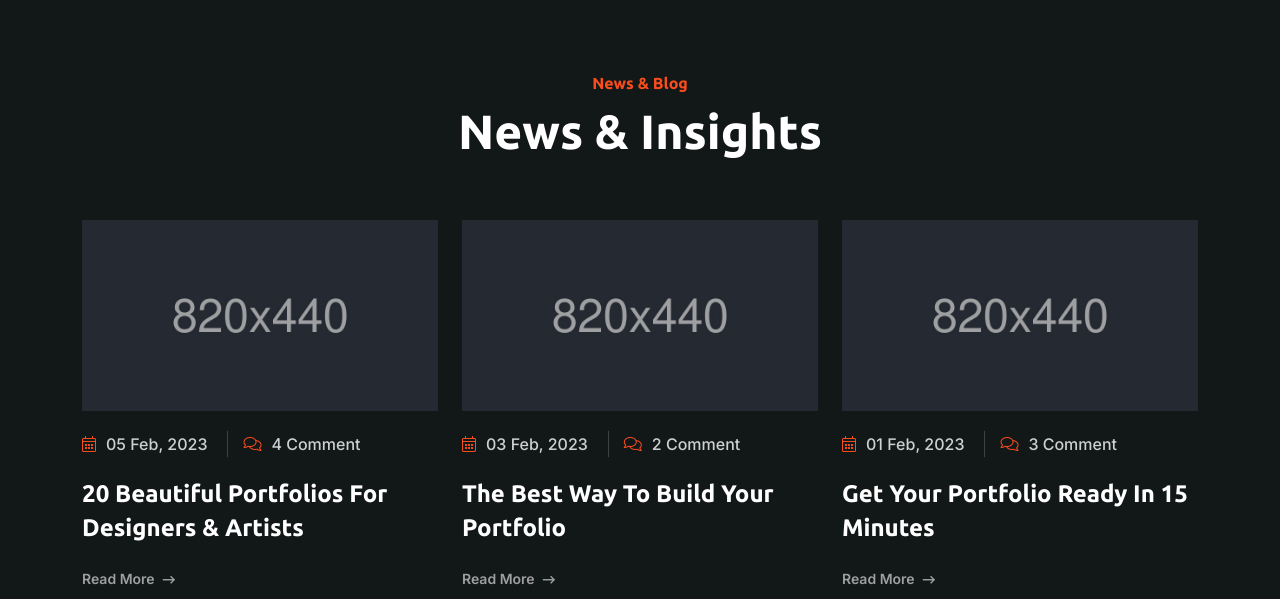
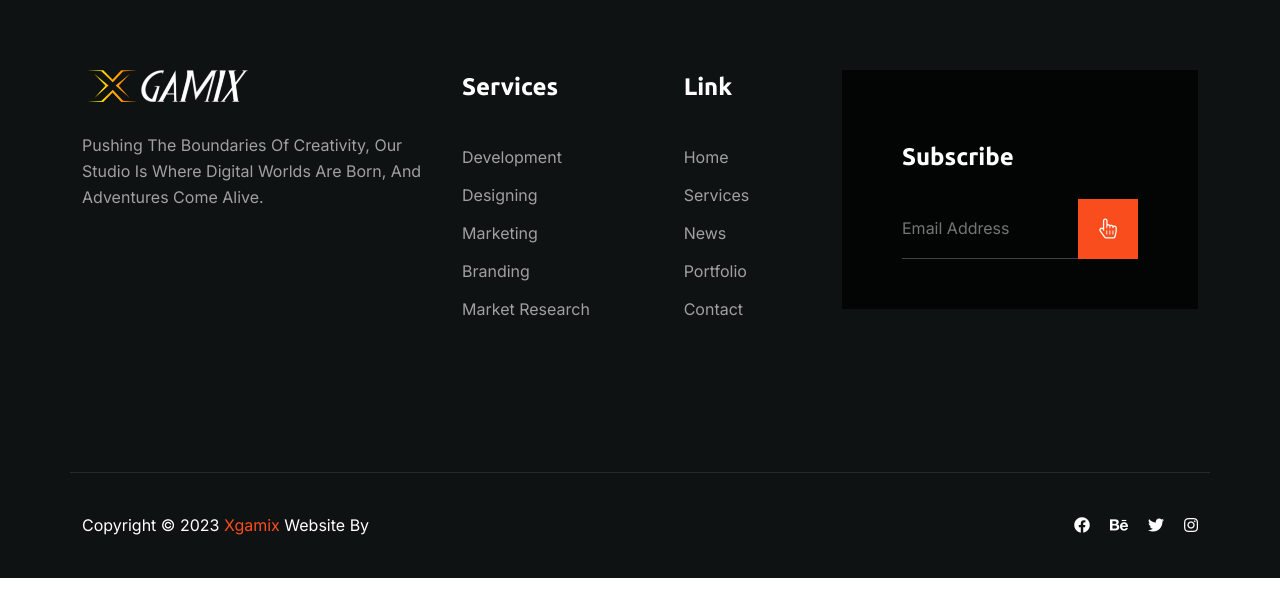
Before and after one commit to abbastahir5862/xgamix, a React (Create React App) app: page / in a window 1280 px wide. Shown: the part 3961-4560 px from the top of the page. After the commit the page ends 4539 px from the top, so only its background shows below. Built offline with nearby package versions, Linux system fonts and the light colour scheme.

Commit message:
news removed

```diff
--- a/src/Pages/HomeTwo/HomeTwo/HomeTwo.js
+++ b/src/Pages/HomeTwo/HomeTwo/HomeTwo.js
@@ -19,7 +19,6 @@ const HomeTwo = () => {
             <Portfolio></Portfolio>
             <Skill></Skill>
             <Sponsors></Sponsors>
-            <Blog></Blog>
             <FooterTow></FooterTow>
         </>
     );
```
